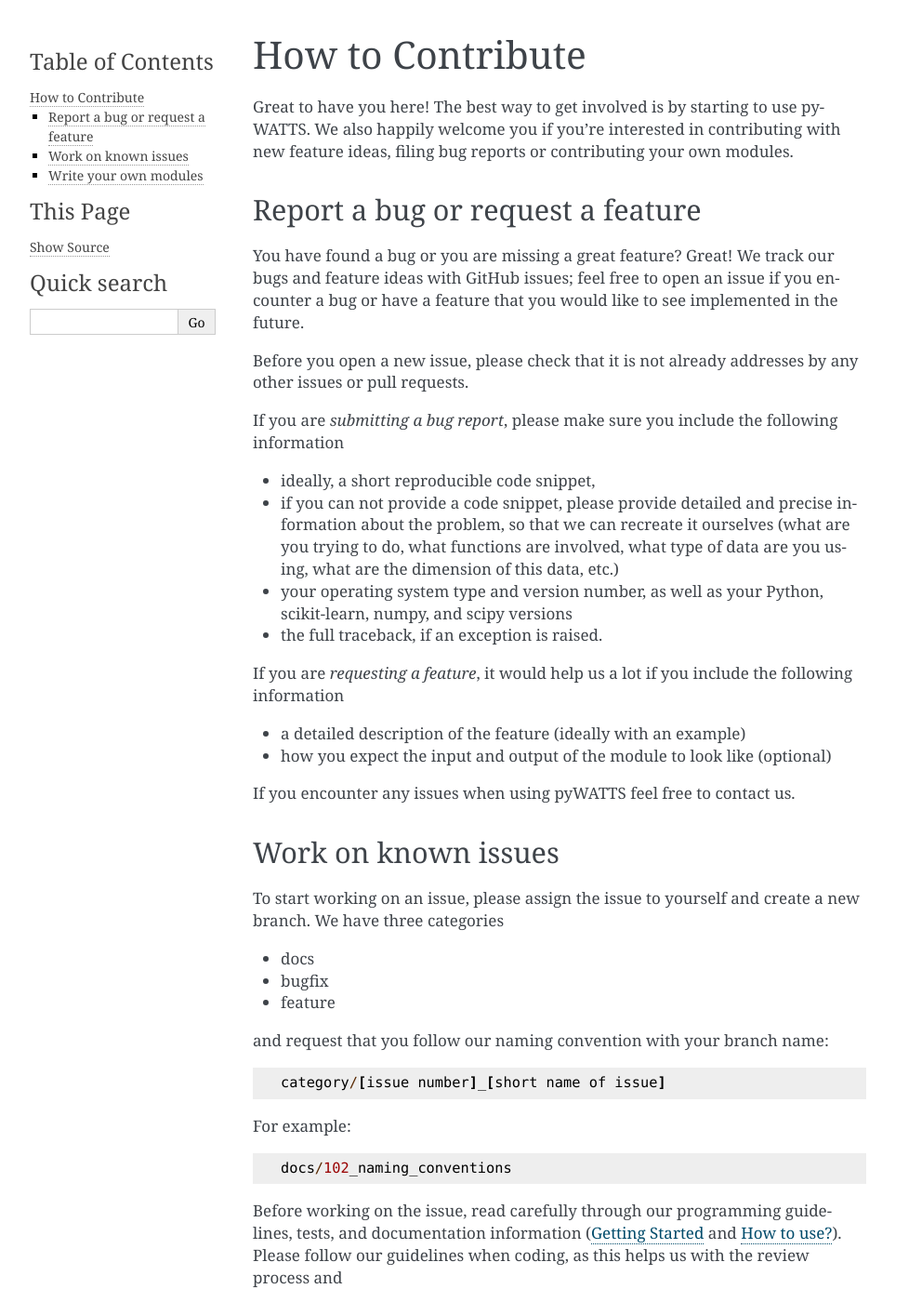
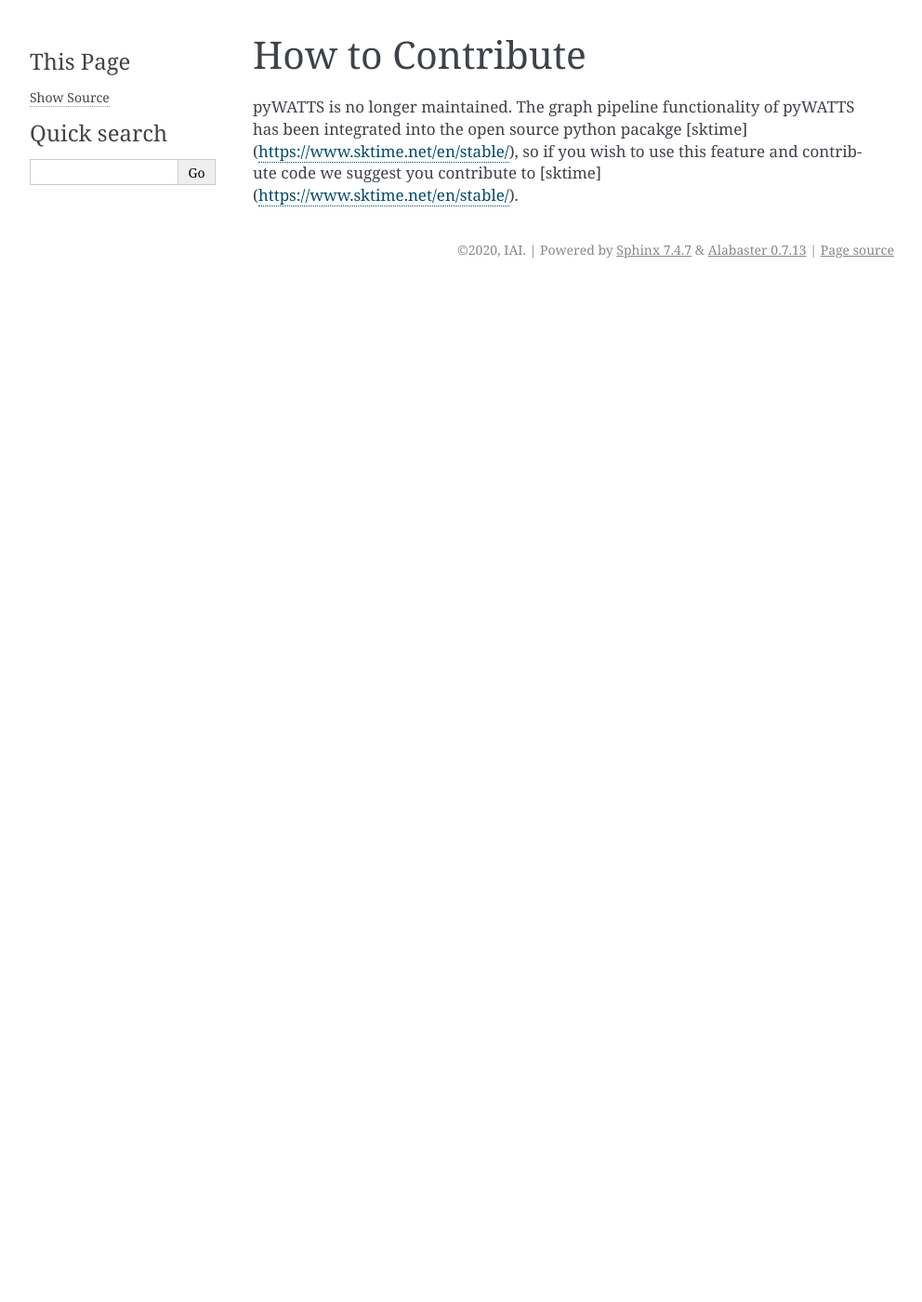
Before and after one commit to KIT-IAI/pyWATTS, a Sphinx documentation site: the page built from docs/source/contribution.rst, in a window 1280 px wide and 1400 px high. Shown: the whole window at 93% size, without its empty margins (148-1140 px from the left). Built offline with Sphinx 7.4.7, drawn with Linux system fonts in a browser that asks for light colours; some of the changed text lies outside the part shown.

```diff
--- a/docs/source/contribution.rst
+++ b/docs/source/contribution.rst
@@ -3,75 +3,7 @@
 How to Contribute
 =================
 
-Great to have you here! The best way to get involved is by starting to use pyWATTS.
-We also happily welcome you if you're interested in contributing with new feature ideas,
-filing bug reports or contributing your own modules.
-
-Report a bug or request a feature
----------------------------------
-You have found a bug or you are missing a great feature? Great!
-We track our bugs and feature ideas with GitHub issues; feel free to open an issue if you encounter a bug or have a
-feature that you would like to see implemented in the future.
-
-Before you open a new issue, please check that it is not already addresses by any other issues or pull requests.
-
-If you are *submitting a bug report*, please make sure you include the following information
-
-- ideally, a short reproducible code snippet,
-- if you can not provide a code snippet, please provide detailed and precise information about the problem,
-  so that we can recreate it ourselves (what are you trying to do, what functions are involved, what type of data are
-  you using, what are the dimension of this data, etc.)
-- your operating system type and version number, as well as your Python,
-  scikit-learn, numpy, and scipy versions
-- the full traceback, if an exception is raised.
-
-If you are *requesting a feature*, it would help us a lot if you include the following information
-
-- a detailed description of the feature (ideally with an example)
-- how you expect the input and output of the module to look like (optional)
-
-If you encounter any issues when using pyWATTS feel free to contact us.
-
-Work on known issues
---------------------
-
-To start working on an issue, please assign the issue to yourself and
-create a new branch. We have three categories
-
-- docs
-- bugfix
-- feature
-
-and request that you follow our naming convention with your branch name:
-
-.. code-block::
-
-  category/[issue number]_[short name of issue]
-
-For example:
-
-.. code-block::
-
-  docs/102_naming_conventions
-
-Before working on the issue, read carefully through our programming guidelines, tests, and documentation information
-(:ref:`gettingstarted` and :ref:`howtouse`). Please follow our guidelines when coding, as this helps us with the review process and
- allows us to integrate your work into pyWATTS much faster. Moreover, you should update the CHANGELOG.md. Therefore,
-add at the top the name of your pull request as a title. Afterwards, list the features you have implemented.
-
-Write your own modules
-----------------------
-
-We always welcome new contributions to pyWATTS and therefore, if you want to write your own module or have already done
-so, feel free to share it with the pyWATTS community. Before starting, make sure this isn't already an open issue, if
-in doubt about duplicated work feel free to contact us. To avoid double ups, please let us know what your plans are by
-opening an issue.
-
-Before working on the module, read carefully through our programming guidelines, tests, and documentation information
-(:ref:`gettingstarted` and :ref:`howtouse`).  Please follow our guidelines when coding, as this helps us with the review process and
- allows us to integrate your work into pyWATTS much faster. Moreover, you should update the CHANGELOG.md. Therefore,
-add at the top the name of your pull request as a title. Afterwards, list the features you have implemented.
-
-Once you are happy with your module, feel free to issue a pull request. Every line of pyWATTS code (including our own)
-is reviewed by a second person. If we find any issues then we will contact you with feedback, otherwise your module
-will be incorporated into our repository after approval.
+pyWATTS is no longer maintained. The graph pipeline functionality of pyWATTS has been
+integrated into the open source python pacakge [sktime](https://www.sktime.net/en/stable/),
+so if you wish to use this feature and contribute code we suggest you
+contribute to [sktime](https://www.sktime.net/en/stable/).
--- a/docs/source/core.rst
+++ b/docs/source/core.rst
@@ -1,5 +1,9 @@
 Core
 =====
+
+Note that pyWATTS is no longer actively maintained, however the main graph pipeline functionality of pyWATTS has been
+integrated into the open source python pacakge [sktime](https://www.sktime.net/en/stable/).**
+
 
 Basic Idea
 ----------
--- a/docs/source/getting_started.rst
+++ b/docs/source/getting_started.rst
@@ -3,7 +3,11 @@
 Getting Started
 ===============
 
+Note that pyWATTS is no longer actively maintained, however the main graph pipeline functionality of pyWATTS has been
+integrated into the open source python pacakge [sktime](https://www.sktime.net/en/stable/).**
 
+Further Information
+*******************
 The purpose of this guide is to introduce some of the main features of `pyWATTS`.
 It assumes a basic knowledge of data science and machine learning principles.
 
--- a/docs/source/how_to_use.rst
+++ b/docs/source/how_to_use.rst
@@ -2,6 +2,9 @@
 
 How to use?
 ===========
+
+Note that pyWATTS is no longer actively maintained, however the main graph pipeline functionality of pyWATTS has been
+integrated into the open source python pacakge [sktime](https://www.sktime.net/en/stable/).**
 
 Where should pyWATTS be used?
 -----------------------------
```
Also changed, not shown: CONTRIBUTING.md (+4 -52 lines), README.md (+13 -21 lines), docs/source/about_us.rst (+12 -17 lines).
